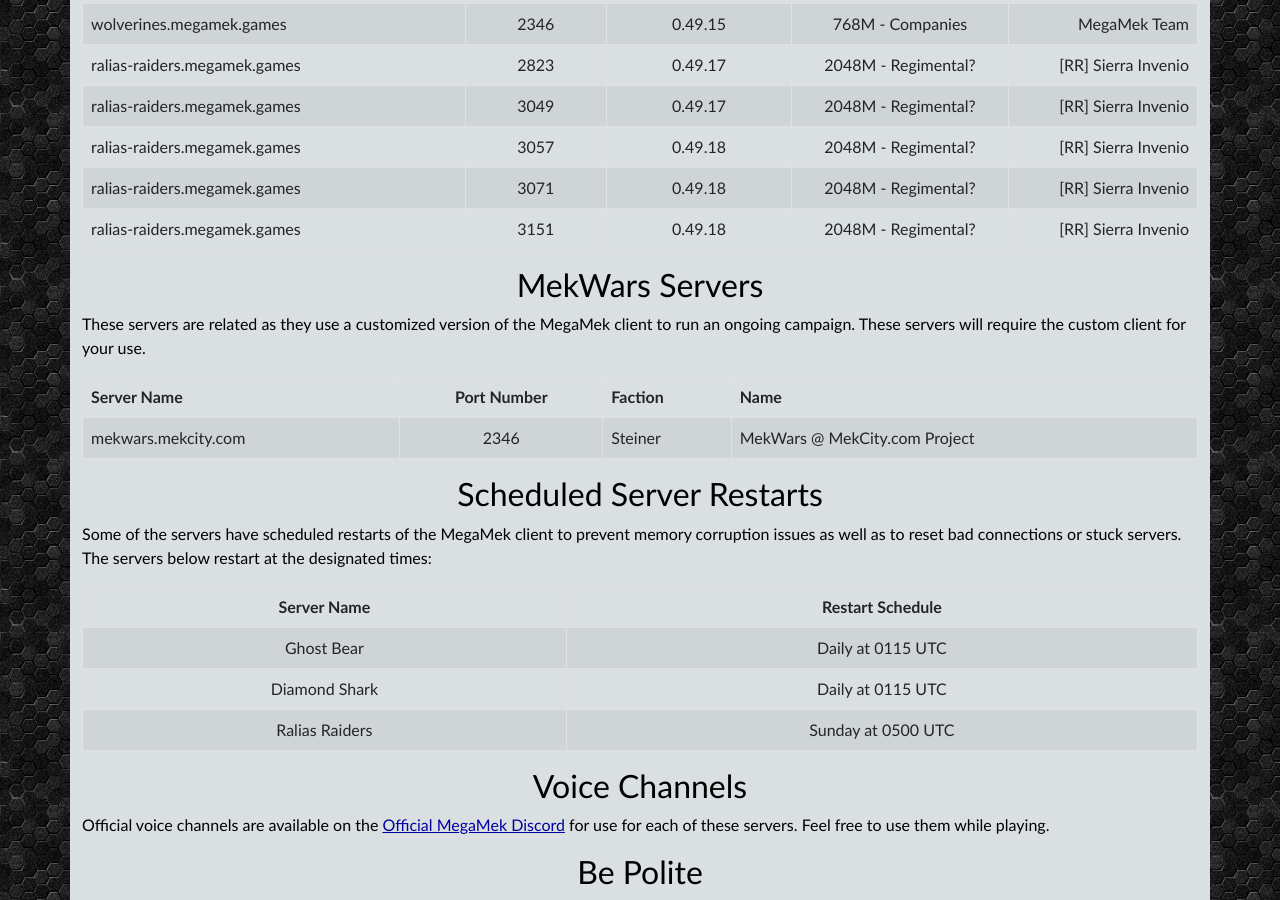
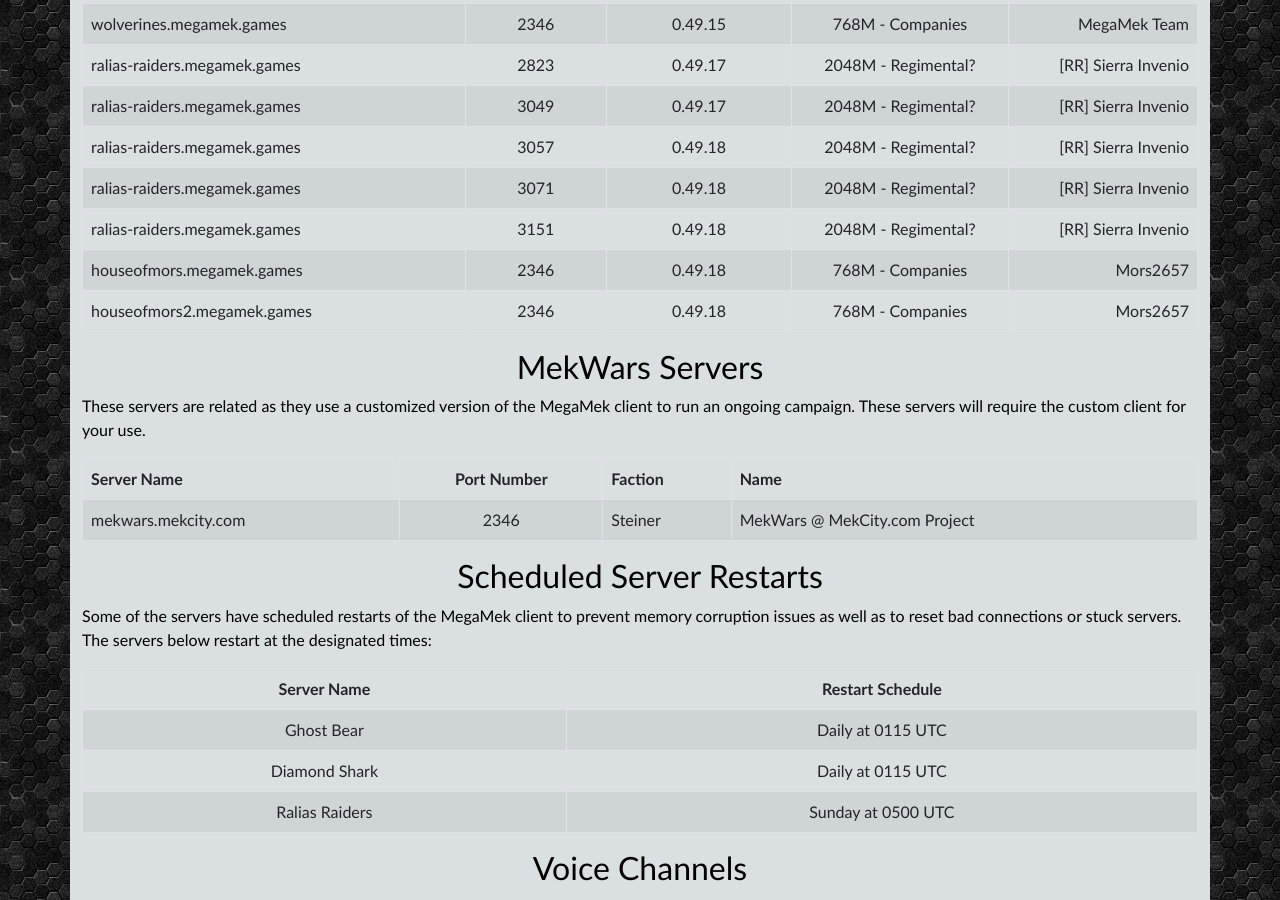
Before and after one commit to rjhancock/megamek-games, a Jekyll site: the page built from index.md, in a window 1280 px wide and 900 px high, scrolled down 1444 px. Built offline with Jekyll 4.4.1, drawn with Linux system fonts in a browser that asks for light colours; nearby versions of some CDN libraries; our own code applies the rules of GitHub Pages for plain Markdown files.

Commit message:
Update index.md

```diff
--- a/index.md
+++ b/index.md
@@ -41,6 +41,8 @@
 |ralias-raiders.megamek.games|3057|0.49.18|2048M - Regimental? |[RR] Sierra Invenio|
 |ralias-raiders.megamek.games|3071|0.49.18|2048M - Regimental? |[RR] Sierra Invenio|
 |ralias-raiders.megamek.games|3151|0.49.18|2048M - Regimental? |[RR] Sierra Invenio|
+|houseofmors.megamek.games    |2346|0.49.18|768M - Companies    |Mors2657|
+|houseofmors2.megamek.games   |2346|0.49.18|768M - Companies    |Mors2657|
 
 ## MekWars Servers
 
```
